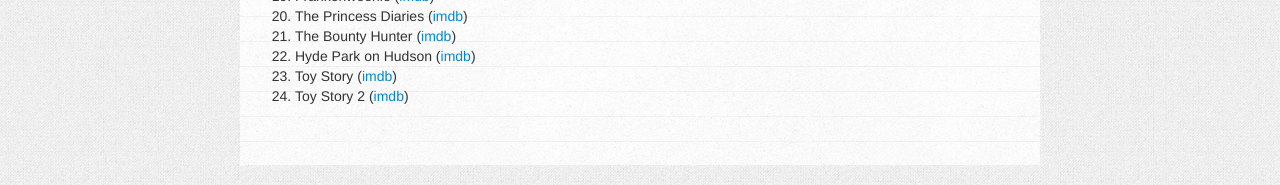
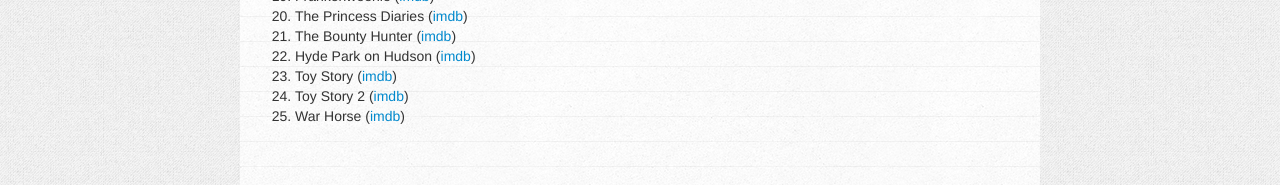
Before and after one commit to charlottepierce/charlottepierce.github.com, a Jekyll site: the page built from _posts/2013-01-01-50-50-Challenge-2013.markdown, in a window 1280 px wide. Shown: the part 1042-1227 px from the top of the page. Built offline with Jekyll 4.4.1, drawn with Linux system fonts in a browser that asks for light colours.

Commit message:
Updated 50/50 challenge list.

```diff
--- a/_posts/2013-01-01-50-50-Challenge-2013.markdown
+++ b/_posts/2013-01-01-50-50-Challenge-2013.markdown
@@ -47,3 +47,4 @@
 22. Hyde Park on Hudson ([imdb](http://www.imdb.com/title/tt1477855/))
 23. Toy Story ([imdb](http://www.imdb.com/title/tt0114709/))
 24. Toy Story 2 ([imdb](http://www.imdb.com/title/tt0120363/))
+25. War Horse ([imdb](http://www.imdb.com/title/tt1568911))
```
